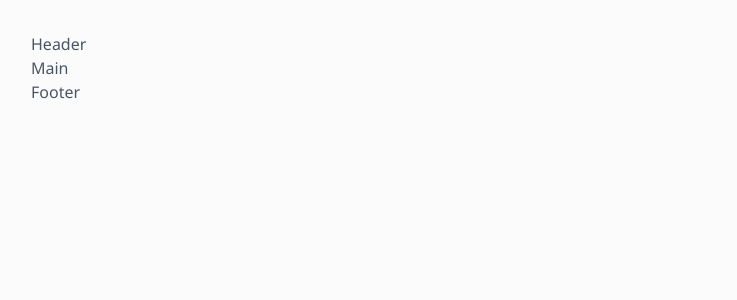
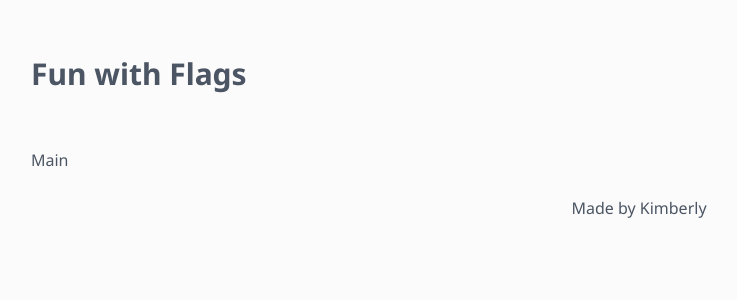
Before and after one commit to kim-a9/fun-with-flags, a Next.js app: page / in a window 1280 px wide. Shown: the top 300 px of the page, without its empty margins (1-738 px from the left). Built offline with nearby package versions, Linux system fonts and the light colour scheme.

Commit message:
header and footer

```diff
--- /dev/null
+++ b/app/components/Footer.tsx
@@ -0,0 +1,9 @@
+const Footer = () => {
+    return (
+        <footer className="py-6 mb-8">
+            <p className="text-center">Made by Kimberly</p>
+        </footer>
+    );
+};
+
+export default Footer;
--- /dev/null
+++ b/app/components/Header.tsx
@@ -0,0 +1,9 @@
+const Header = () => {
+    return (
+        <header className="py-6 mb-8">
+            <h1 className="text-3xl font-bold">Fun with Flags</h1>
+        </header>
+    );
+}
+
+export default Header;
--- /dev/null
+++ b/app/components/index.ts
@@ -0,0 +1,2 @@
+export { default as Footer} from './Footer';
+export { default as Header} from './Header';
--- a/app/globals.css
+++ b/app/globals.css
@@ -13,6 +13,6 @@
   font-family: Arial, Helvetica, sans-serif;
   flex-direction: column;
   min-height: 100vh;
-  margin:0;
-  padding:2rem;
+  margin: 0;
+  padding: 2rem;
 }
--- a/app/page.tsx
+++ b/app/page.tsx
@@ -1,10 +1,11 @@
+import {Header, Footer } from './components';
 
 export default function Home() {
   return (
     <>
-      <header>Header</header>
+      <Header />
       <main className="flex-1">Main</main>
-      <footer>Footer</footer>
+      <Footer />
     </>
   );
 }
```
